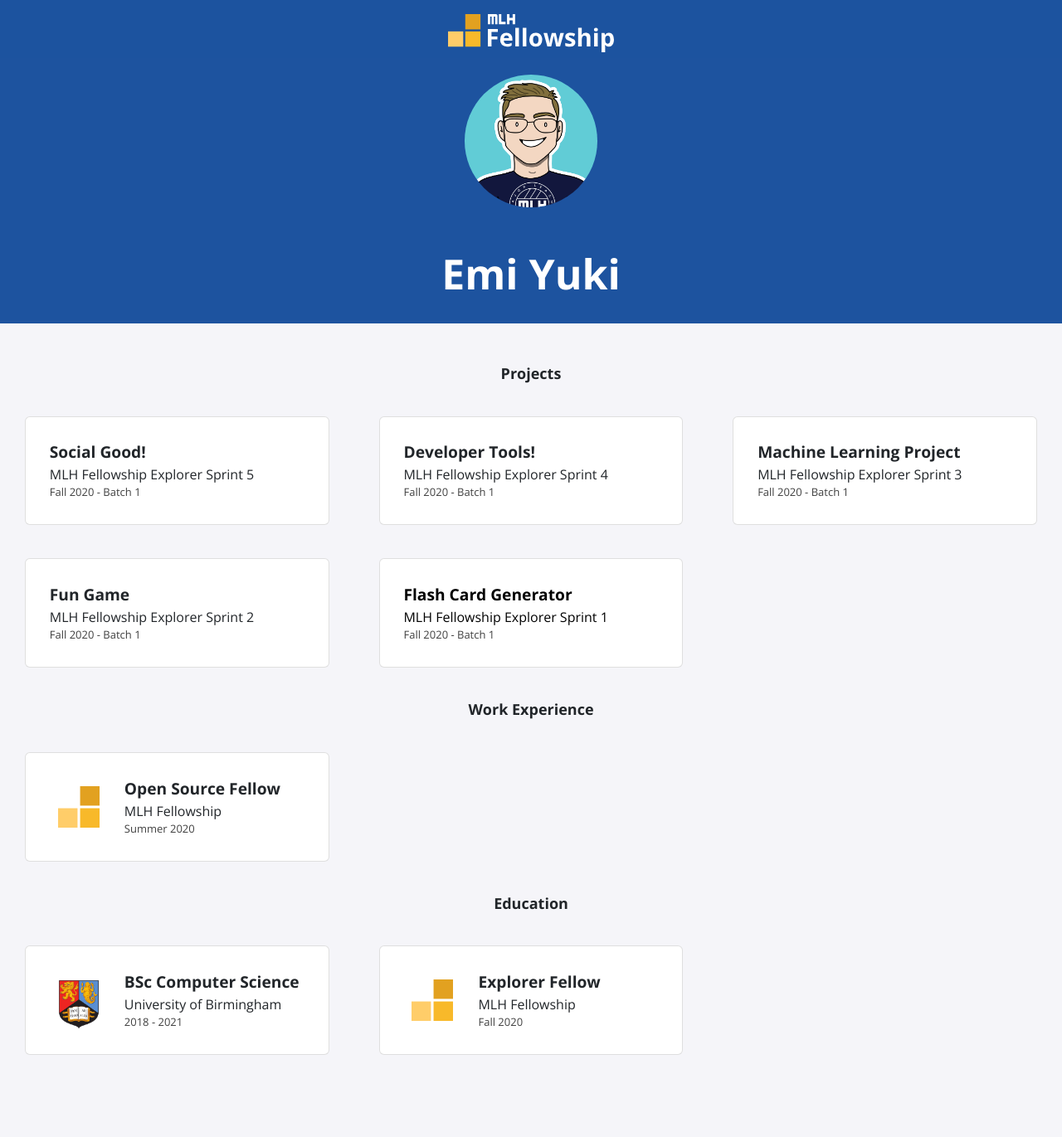
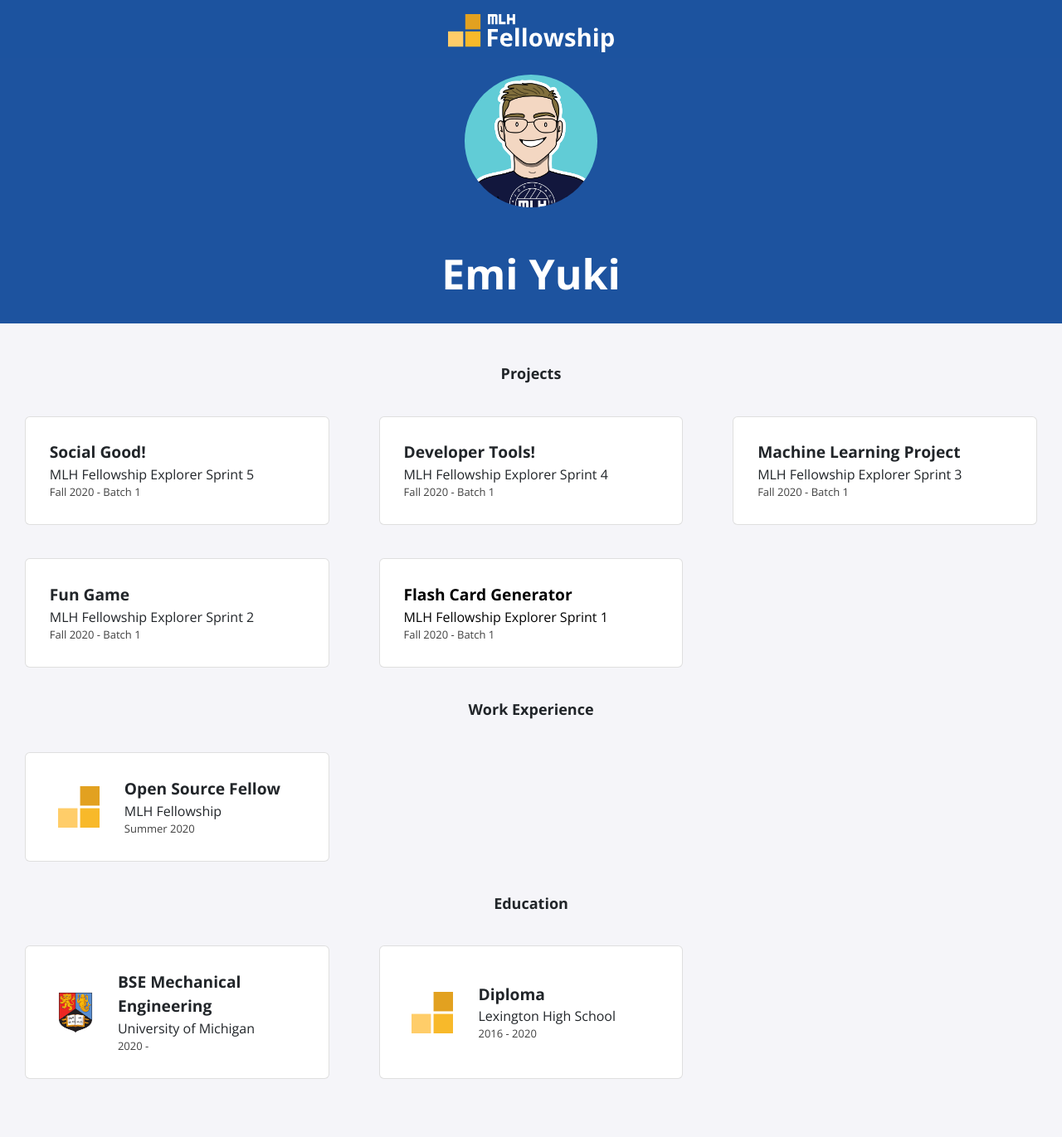
Before and after one commit to eyuki/eyuki.github.io, a Jekyll site: the page built from index.html, in a window 1280 px wide. Shown: the whole page at 83% size. Built offline with Jekyll 4.4.1, drawn with Linux system fonts in a browser that asks for light colours; nearby versions of some CDN libraries; before the commit the page ends 1342 px from its top, so only the background shows below that.

Commit message:
Update education.yml

```diff
--- a/_data/education.yml
+++ b/_data/education.yml
@@ -1,9 +1,9 @@
-- course: BSc Computer Science
-  institute: University of Birmingham
-  dates: 2018 - 2021
+- course: BSE Mechanical Engineering
+  institute: University of Michigan
+  dates: 2020 -
   logo: uob.png
 
-- course: Explorer Fellow
-  institute: MLH Fellowship
-  dates: Fall 2020
+- course: Diploma
+  institute: Lexington High School
+  dates: 2016 - 2020
   logo: fellowship.svg
```
